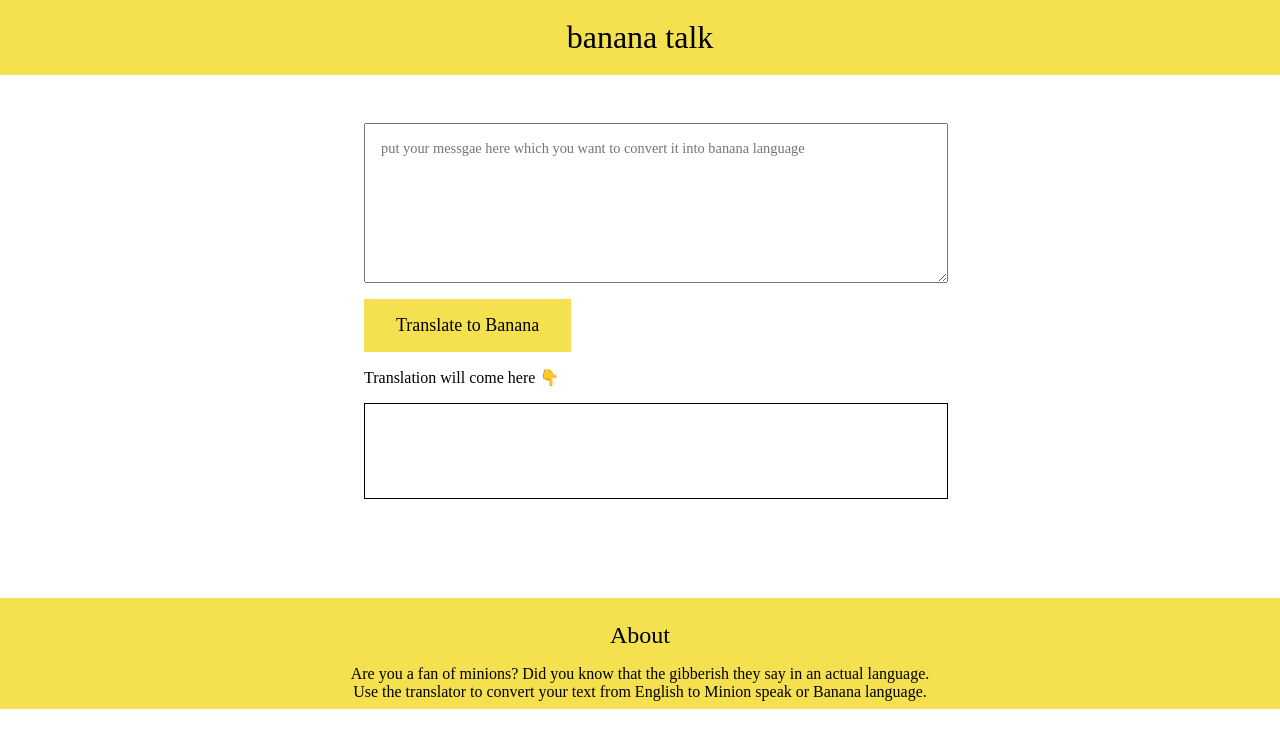
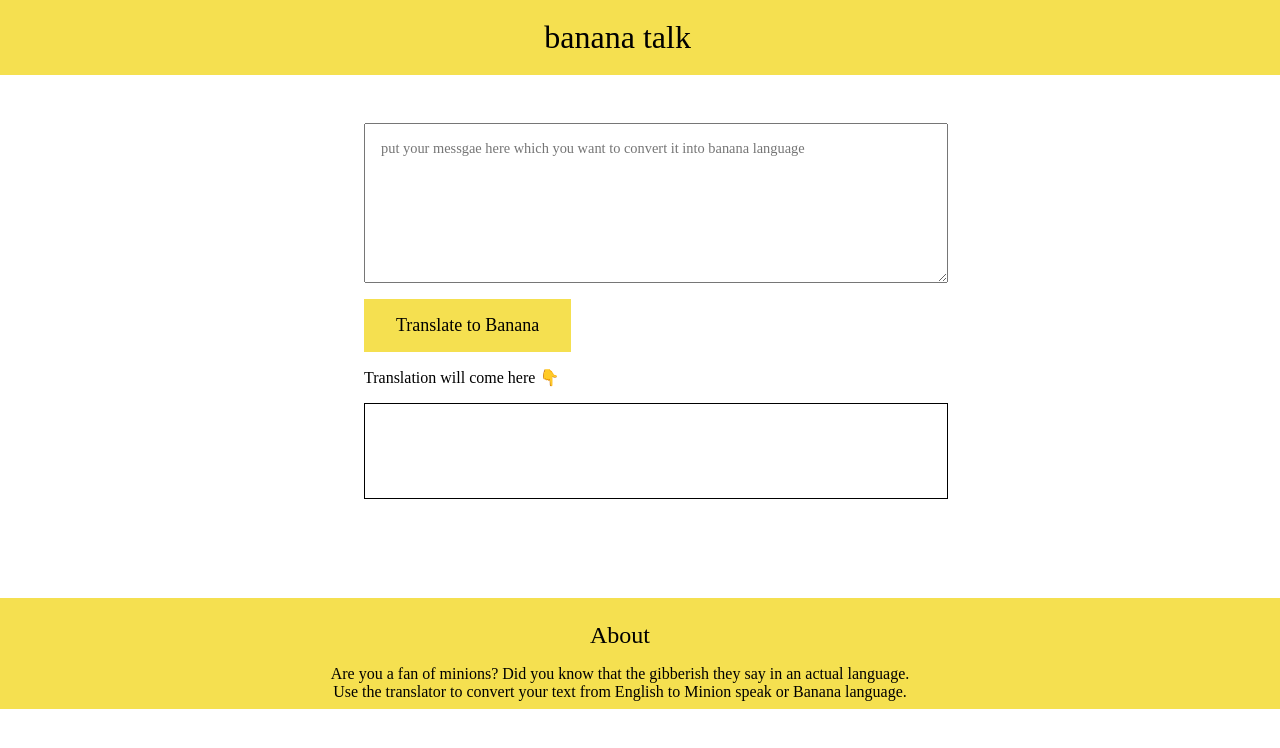
Before and after one commit to PragnaBattula/banana-speak, a plain HTML site: page index.html in a window 1280 px wide. Drawn offline with Linux system fonts and the light colour scheme; a web font is replaced by a local one.

Commit message:
changed style

```diff
--- a/styles.css
+++ b/styles.css
@@ -18,6 +18,7 @@ body{
     background-color: var(--primary-color);
     padding:0.2rem;
     display: block;
+    padding-right: 3rem;
 }
 
 .navigation .nav-brand{
@@ -85,6 +86,7 @@ footer{
     bottom: 0;
     width: 100%;
     padding: 0.5rem;
+    padding-right: 3rem;
     background-color: var(--primary-color);
     text-align: center;
     box-sizing: border-box;
```
